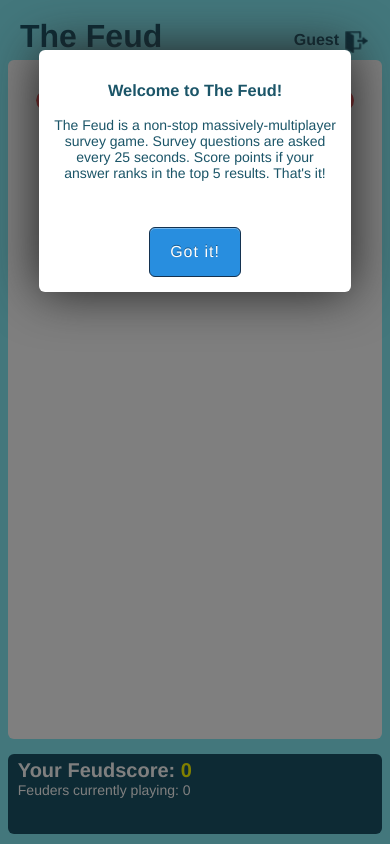
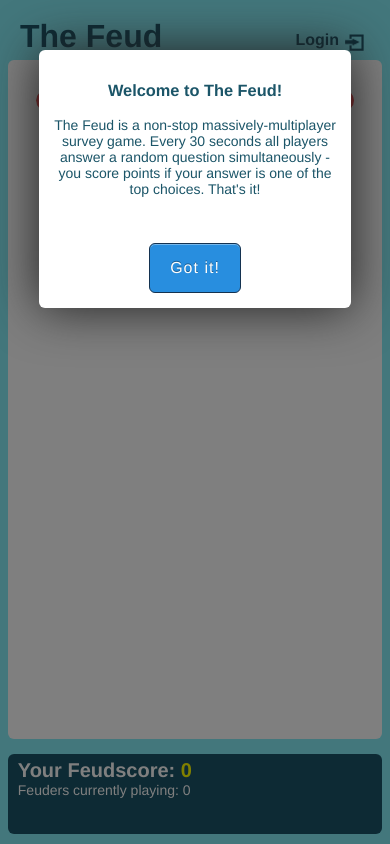
Before and after one commit to silversteez/question-game-pg, a website: page www/index.html at #!/login in a window 390 px wide. Drawn offline with nearby package versions, Linux system fonts and the light colour scheme; some packages are replaced by stand-ins of ours; no server answers; a web font is replaced by a local one.

Commit message:
minor tweaks to login experience

```diff
--- a/www/css/index.css
+++ b/www/css/index.css
@@ -21,7 +21,7 @@
 }
 .backIconSection {
   float: left;
-  margin: 15px 5px 0 0;
+  margin: 15px 5px 0 20px;
 }
 .redText {
   color: #f5393d;
@@ -151,6 +151,13 @@ table.basictable td {
     -webkit-background-size: cover;
     -moz-background-size: cover;
     background-size: cover;
+}
+
+.login-icon {
+  background: url("../img/login.png");
+  -webkit-background-size: cover;
+  -moz-background-size: cover;
+  background-size: cover;
 }
 
 .logout-icon {
--- a/www/js/controllers/questionCtrl.js
+++ b/www/js/controllers/questionCtrl.js
@@ -7,7 +7,7 @@ function QuestionCtrl($rootScope,$scope,game,user,navSvc) {
 
   $scope.data = {};
 
-  $scope.data.displayName = user.username || 'Guest';
+  $scope.data.displayName = user.username || 'Login';
   $scope.data.displayPoints = user.points;
   $scope.data.canSubmitAnswer = true;
   $scope.data.answerSubmitted = false;
--- a/www/js/directives.js
+++ b/www/js/directives.js
@@ -16,5 +16,4 @@ angular.module('myApp.directives', [])
       });
     };
   })
-
   ;
--- a/www/js/services/gameSvc.js
+++ b/www/js/services/gameSvc.js
@@ -15,6 +15,13 @@ myApp.factory('game', function (socket,user) {
       console.log("changed game state to ", game.gameState);
     }
   };
+
+  socket.on('initialUpdate', function(data) {
+    game.question = data.question;
+    updateGameState(data.gameState, data.cycleTotalTime);
+    game.cycleTime = data.cycleTime;
+    game.numCurrentPlayers = data.numCurrentPlayers;
+  });
 
   socket.on('cycleUpdate', function(data) {
     // console.log("cycleUpdate ", data.gameState);
--- a/www/partials/modalView.html
+++ b/www/partials/modalView.html
@@ -1,7 +1,7 @@
 <div class="modal-background" ng-click="hideModal()" ng-show="data.showModal"></div>
 <div class="modal-content" ng-show="data.showModal">
     <h3>Welcome to The Feud!</h3>
-    <p>The Feud is a non-stop massively-multiplayer survey game. Survey questions are asked every 25 seconds. Score points if your answer ranks in the top 5 results. That's it!</p>
+    <p>The Feud is a non-stop massively-multiplayer survey game. Every 30 seconds all players answer a random question simultaneously - you score points if your answer is one of the top choices. That's it!</p>
     </br>
     </br>
     <div class="modalButton">
--- a/www/partials/questionView.html
+++ b/www/partials/questionView.html
@@ -6,14 +6,16 @@
 
     <div class="logoutIconSection">
         <a ng-click="slidePage('/login')">
-            <span class="topcoat-icon logout-icon"></span>
+            <span ng-show="user.username!==null" class="topcoat-icon logout-icon"></span>
+            <span ng-show="user.username===null" class="topcoat-icon login-icon"></span>
         </a>
     </div>
 
     <div class="displayName">
-        <h4>{{data.displayName}}</h4>
+        <a ng-click="slidePage('/login')">
+            <h4>{{data.displayName}}</h4>
+        </a>
     </div>
-
 </div>
 
 <div class="center">
```
Also changed, not shown: www/partials/loginView.html (+1 -5 lines), www/img/login.png (added).
